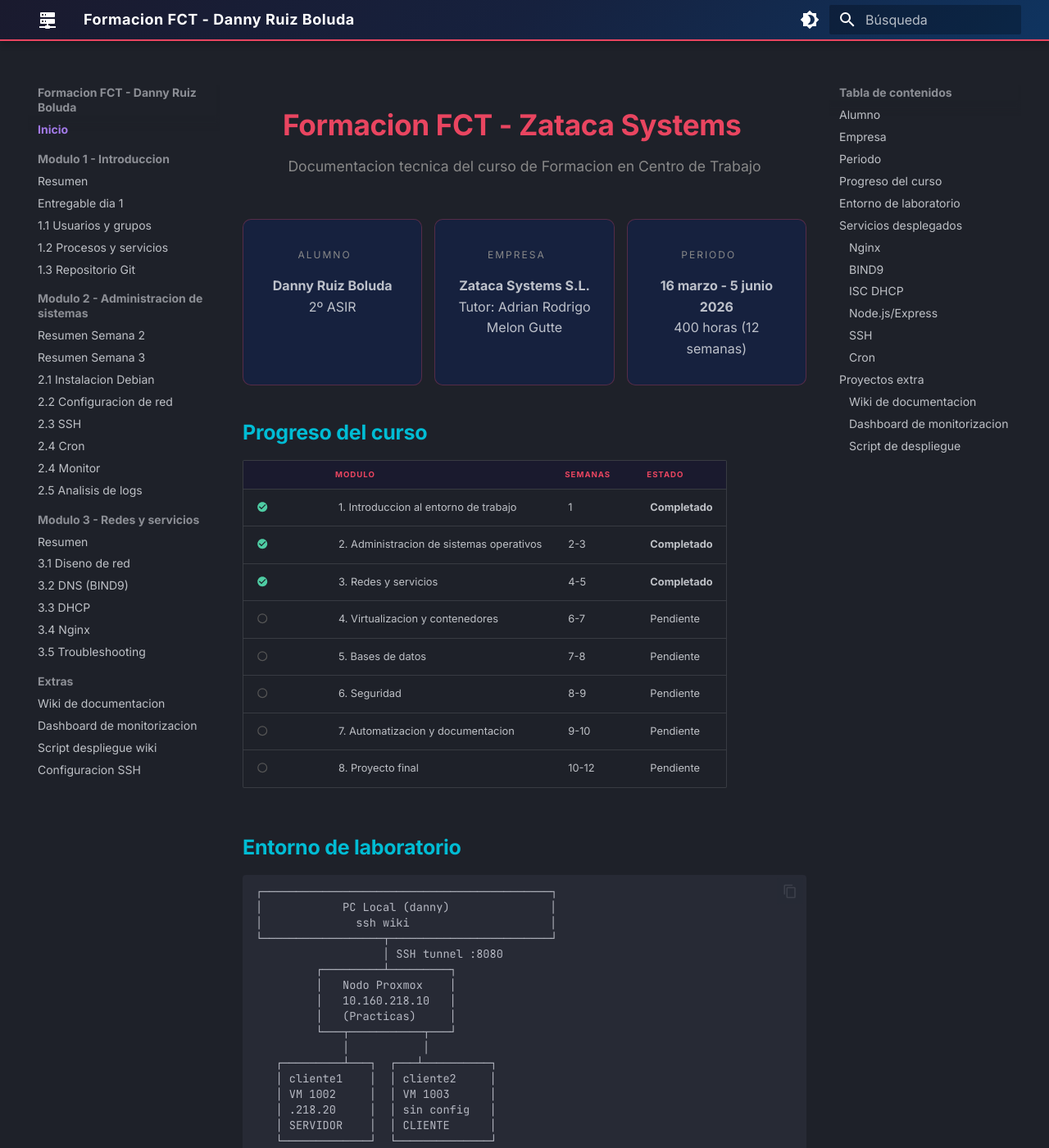
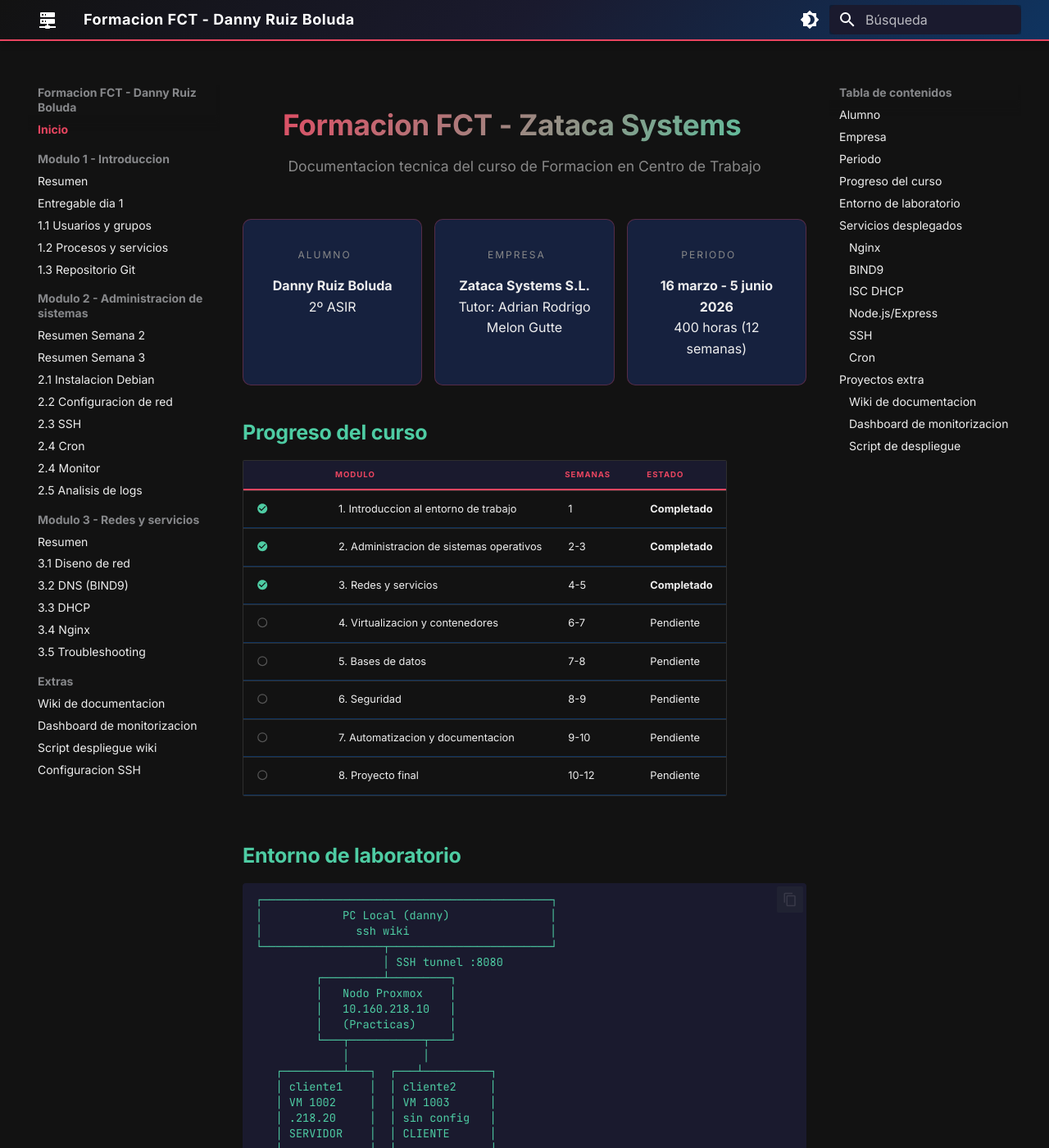
Before and after one commit to DannyRuizB/formacion-danny, an MkDocs documentation site: the page built from docs/index.md, in a window 1280 px wide and 1400 px high. Shown: the whole window at 82% size. Built offline with MkDocs 1.6.1 and Material for MkDocs 9.7.7, drawn with Linux system fonts in a browser that asks for light colours.

Commit message:
Tema Hacker Red: paleta unificada con el dashboard
Colores: fondo #121212, rojo #e94560, verde neon #4ecca3, azul #0f3460.
Titulo con degradado, hover en cards, scrollbar personalizada,
seleccion de texto roja, admonitions con tema, codigo inline verde.

Co-Authored-By: Claude Opus 4.6 (1M context) <noreply@anthropic.com>

```diff
--- a/docs/stylesheets/custom.css
+++ b/docs/stylesheets/custom.css
@@ -1,3 +1,190 @@
+/* ===== PALETA HACKER RED ===== */
+/* Fondo oscuro: #121212, #1a1a2e, #16213e */
+/* Rojo principal: #e94560 */
+/* Verde neon: #4ecca3 */
+/* Azul oscuro: #0f3460 */
+
+:root {
+    --hacker-bg: #121212;
+    --hacker-surface: #1a1a2e;
+    --hacker-card: #16213e;
+    --hacker-border: #0f3460;
+    --hacker-red: #e94560;
+    --hacker-green: #4ecca3;
+    --hacker-text: #eee;
+    --hacker-muted: #888;
+}
+
+/* ===== TEMA OSCURO (SLATE) ===== */
+
+[data-md-color-scheme="slate"] {
+    --md-default-bg-color: #121212;
+    --md-default-fg-color: #eee;
+    --md-primary-fg-color: #e94560;
+    --md-accent-fg-color: #4ecca3;
+    --md-typeset-a-color: #4ecca3;
+    --md-code-bg-color: #1a1a2e;
+}
+
+/* ===== TEMA CLARO ===== */
+
+[data-md-color-scheme="default"] {
+    --md-primary-fg-color: #e94560;
+    --md-accent-fg-color: #4ecca3;
+    --md-typeset-a-color: #c0392b;
+}
+
+/* ===== HEADER ===== */
+
+.md-header {
+    background: linear-gradient(135deg, #121212 0%, #1a1a2e 50%, #0f3460 100%);
+    border-bottom: 2px solid #e94560;
+}
+
+.md-header__title {
+    font-weight: 700;
+    letter-spacing: 0.5px;
+}
+
+/* Tabs */
+.md-tabs {
+    background: #1a1a2e;
+}
+
+/* ===== SIDEBAR ===== */
+
+[data-md-color-scheme="slate"] .md-sidebar {
+    background: #121212;
+}
+
+.md-nav__link--active {
+    font-weight: 700;
+    color: #e94560 !important;
+}
+
+.md-nav__item:hover > .md-nav__link {
+    color: #e94560;
+}
+
+/* ===== TIPOGRAFIA ===== */
+
+/* Links */
+[data-md-color-scheme="slate"] .md-typeset a {
+    color: #4ecca3;
+}
+
+.md-typeset a:hover {
+    color: #e94560;
+}
+
+/* H1 */
+.md-typeset h1 {
+    color: #e94560;
+    font-weight: 800;
+    border-bottom: 2px solid #e94560;
+    padding-bottom: 8px;
+}
+
+[data-md-color-scheme="default"] .md-typeset h1 {
+    color: #c0392b;
+    border-bottom-color: #c0392b;
+}
+
+/* H2 */
+.md-typeset h2 {
+    color: #4ecca3;
+    font-weight: 700;
+}
+
+[data-md-color-scheme="default"] .md-typeset h2 {
+    color: #0f3460;
+}
+
+/* Codigo inline */
+[data-md-color-scheme="slate"] .md-typeset code {
+    background: #1a1a2e;
+    color: #4ecca3;
+    border: 1px solid #0f3460;
+    border-radius: 4px;
+}
+
+/* Bloques de codigo */
+[data-md-color-scheme="slate"] .md-typeset pre > code {
+    border: none;
+}
+
+/* ===== TABLAS ===== */
+
+[data-md-color-scheme="slate"] .md-typeset table:not([class]) th {
+    background-color: #1a1a2e;
+    color: #e94560;
+    font-weight: 600;
+    text-transform: uppercase;
+    font-size: 0.75em;
+    letter-spacing: 1px;
+    border-bottom: 2px solid #e94560;
+}
+
+[data-md-color-scheme="slate"] .md-typeset table:not([class]) td {
+    border-bottom: 1px solid #0f3460;
+}
+
+[data-md-color-scheme="default"] .md-typeset table:not([class]) th {
+    background-color: #fde8ec;
+    color: #c0392b;
+    font-weight: 600;
+    text-transform: uppercase;
+    font-size: 0.75em;
+    letter-spacing: 1px;
+}
+
+/* ===== ADMONITIONS ===== */
+
+[data-md-color-scheme="slate"] .md-typeset .admonition,
+[data-md-color-scheme="slate"] .md-typeset details {
+    background: #1a1a2e;
+    border-color: #0f3460;
+}
+
+[data-md-color-scheme="slate"] .md-typeset .note > .admonition-title,
+[data-md-color-scheme="slate"] .md-typeset .note > summary {
+    background: #0f346040;
+}
+
+[data-md-color-scheme="slate"] .md-typeset .tip > .admonition-title,
+[data-md-color-scheme="slate"] .md-typeset .tip > summary {
+    background: rgba(78, 204, 163, 0.15);
+    border-color: #4ecca3;
+}
+
+[data-md-color-scheme="slate"] .md-typeset .warning > .admonition-title,
+[data-md-color-scheme="slate"] .md-typeset .warning > summary {
+    background: rgba(233, 69, 96, 0.15);
+    border-color: #e94560;
+}
+
+/* ===== SEARCH ===== */
+
+.md-search__input {
+    border-radius: 8px;
+}
+
+[data-md-color-scheme="slate"] .md-search__input {
+    background: #1a1a2e;
+}
+
+/* ===== FOOTER ===== */
+
+.md-footer {
+    background: #121212;
+    border-top: 2px solid #e94560;
+}
+
+/* Boton scroll to top */
+.md-top {
+    background-color: #e94560;
+}
+
 /* ===== PORTADA ===== */
 
 /* Hero */
@@ -10,6 +197,10 @@
     font-size: 2.2em !important;
     border-bottom: none !important;
     margin-bottom: 5px !important;
+    background: linear-gradient(135deg, #e94560, #4ecca3);
+    -webkit-background-clip: text;
+    -webkit-text-fill-color: transparent;
+    background-clip: text;
 }
 
 .hero-subtitle {
@@ -31,6 +222,11 @@
     border-radius: 10px;
     text-align: center;
     border: 1px solid rgba(233, 69, 96, 0.3);
+    transition: border-color 0.3s ease;
+}
+
+.card-info:hover {
+    border-color: #e94560;
 }
 
 [data-md-color-scheme="slate"] .card-info {
@@ -38,8 +234,8 @@
 }
 
 [data-md-color-scheme="default"] .card-info {
-    background: #f5f0ff;
-    border-color: rgba(106, 27, 154, 0.2);
+    background: #fde8ec;
+    border-color: rgba(192, 57, 43, 0.2);
 }
 
 .card-info h3 {
@@ -59,6 +255,11 @@
     color: #555 !important;
 }
 
+/* Tabla de progreso */
+[data-md-color-scheme="slate"] .progress-overview tr:hover {
+    background: #16213e;
+}
+
 /* Services grid */
 .services-grid {
     display: grid;
@@ -71,6 +272,12 @@
     padding: 15px;
     border-radius: 8px;
     border-left: 3px solid #e94560;
+    transition: transform 0.2s ease, border-color 0.2s ease;
+}
+
+.service-card:hover {
+    transform: translateX(3px);
+    border-left-color: #4ecca3;
 }
 
 [data-md-color-scheme="slate"] .service-card {
@@ -78,8 +285,8 @@
 }
 
 [data-md-color-scheme="default"] .service-card {
-    background: #f5f0ff;
-    border-left-color: #6a1b9a;
+    background: #fde8ec;
+    border-left-color: #c0392b;
 }
 
 .service-card h3 {
@@ -99,12 +306,13 @@
     padding: 15px;
     border-radius: 10px;
     border: 1px solid rgba(233, 69, 96, 0.2);
-    transition: transform 0.2s ease, box-shadow 0.2s ease;
+    transition: transform 0.2s ease, box-shadow 0.2s ease, border-color 0.2s ease;
 }
 
 .extra-card:hover {
     transform: translateY(-3px);
-    box-shadow: 0 5px 20px rgba(0,0,0,0.3);
+    box-shadow: 0 5px 20px rgba(233, 69, 96, 0.15);
+    border-color: #e94560;
 }
 
 [data-md-color-scheme="slate"] .extra-card {
@@ -112,8 +320,8 @@
 }
 
 [data-md-color-scheme="default"] .extra-card {
-    background: #f5f0ff;
-    border-color: rgba(106, 27, 154, 0.2);
+    background: #fde8ec;
+    border-color: rgba(192, 57, 43, 0.2);
 }
 
 .extra-card h3 {
@@ -126,115 +334,16 @@
     border: 1px solid rgba(255,255,255,0.1);
 }
 
-/* Responsive */
+/* ===== RESPONSIVE ===== */
+
 @media (max-width: 900px) {
     .cards-grid, .services-grid, .extras-grid {
         grid-template-columns: 1fr;
     }
 }
 
-/* ===== GLOBAL ===== */
+/* ===== POLAROIDS DECORATIVAS ===== */
 
-/* Header personalizado */
-.md-header {
-    background: linear-gradient(135deg, #1a1a2e 0%, #16213e 50%, #0f3460 100%);
-    border-bottom: 2px solid #e94560;
-}
-
-.md-header__title {
-    font-weight: 700;
-    letter-spacing: 0.5px;
-}
-
-/* Tabs de navegacion */
-.md-tabs {
-    background: #16213e;
-}
-
-/* Links */
-.md-typeset a {
-    color: #00bcd4;
-}
-
-.md-typeset a:hover {
-    color: #e94560;
-}
-
-/* Bloques de codigo */
-.md-typeset code {
-    border-radius: 4px;
-}
-
-/* Tablas */
-.md-typeset table:not([class]) th {
-    background-color: #1a1a2e;
-    color: #e94560;
-    font-weight: 600;
-    text-transform: uppercase;
-    font-size: 0.75em;
-    letter-spacing: 1px;
-}
-
-[data-md-color-scheme="slate"] .md-typeset table:not([class]) th {
-    background-color: #1a1a2e;
-    color: #e94560;
-}
-
-[data-md-color-scheme="default"] .md-typeset table:not([class]) th {
-    background-color: #f0f0f5;
-    color: #6a1b9a;
-}
-
-/* Sidebar navegacion */
-.md-nav__link--active {
-    font-weight: 700;
-}
-
-/* Footer */
-.md-footer {
-    background: #1a1a2e;
-    border-top: 2px solid #e94560;
-}
-
-/* Boton scroll to top */
-.md-top {
-    background-color: #e94560;
-}
-
-/* Search */
-.md-search__input {
-    border-radius: 8px;
-}
-
-/* Cards efecto hover en sidebar */
-.md-nav__item:hover > .md-nav__link {
-    color: #e94560;
-}
-
-/* Titulo h1 */
-.md-typeset h1 {
-    color: #e94560;
-    font-weight: 800;
-    border-bottom: 2px solid #e94560;
-    padding-bottom: 8px;
-}
-
-[data-md-color-scheme="default"] .md-typeset h1 {
-    color: #6a1b9a;
-    border-bottom-color: #6a1b9a;
-}
-
-/* Titulo h2 */
-.md-typeset h2 {
-    color: #00bcd4;
-    font-weight: 700;
-}
-
-[data-md-color-scheme="default"] .md-typeset h2 {
-    color: #0f3460;
-}
-
-/* Capturas decorativas en los bordes - estilo polaroid rotadas */
 .deco-polaroid {
     position: fixed;
     width: 180px;
@@ -255,9 +364,34 @@
     transform: scale(0.3) rotate(0deg) !important;
 }
 
-/* Ocultar en pantallas pequenas */
 @media (max-width: 1500px) {
     .deco-polaroid {
         display: none;
     }
 }
+
+/* ===== SCROLLBAR (solo dark mode) ===== */
+
+[data-md-color-scheme="slate"] ::-webkit-scrollbar {
+    width: 8px;
+}
+
+[data-md-color-scheme="slate"] ::-webkit-scrollbar-track {
+    background: #121212;
+}
+
+[data-md-color-scheme="slate"] ::-webkit-scrollbar-thumb {
+    background: #0f3460;
+    border-radius: 4px;
+}
+
+[data-md-color-scheme="slate"] ::-webkit-scrollbar-thumb:hover {
+    background: #e94560;
+}
+
+/* ===== SELECCION DE TEXTO ===== */
+
+[data-md-color-scheme="slate"] ::selection {
+    background: rgba(233, 69, 96, 0.3);
+    color: #fff;
+}
--- a/mkdocs.yml
+++ b/mkdocs.yml
@@ -7,14 +7,14 @@ theme:
   language: es
   palette:
     - scheme: slate
-      primary: deep purple
-      accent: cyan
+      primary: black
+      accent: red
       toggle:
         icon: material/brightness-4
         name: Modo claro
     - scheme: default
-      primary: deep purple
-      accent: cyan
+      primary: red
+      accent: teal
       toggle:
         icon: material/brightness-7
         name: Modo oscuro
```
